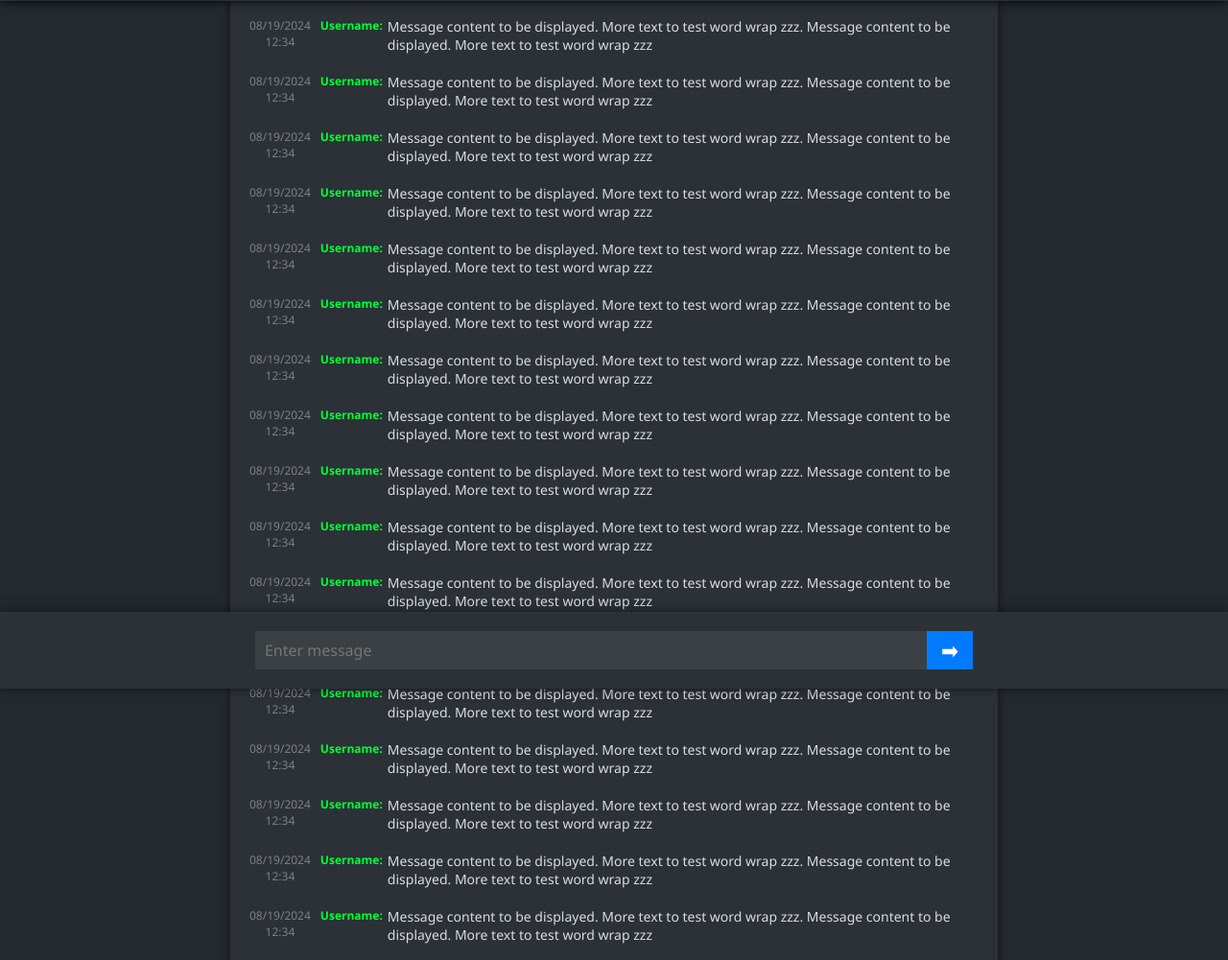
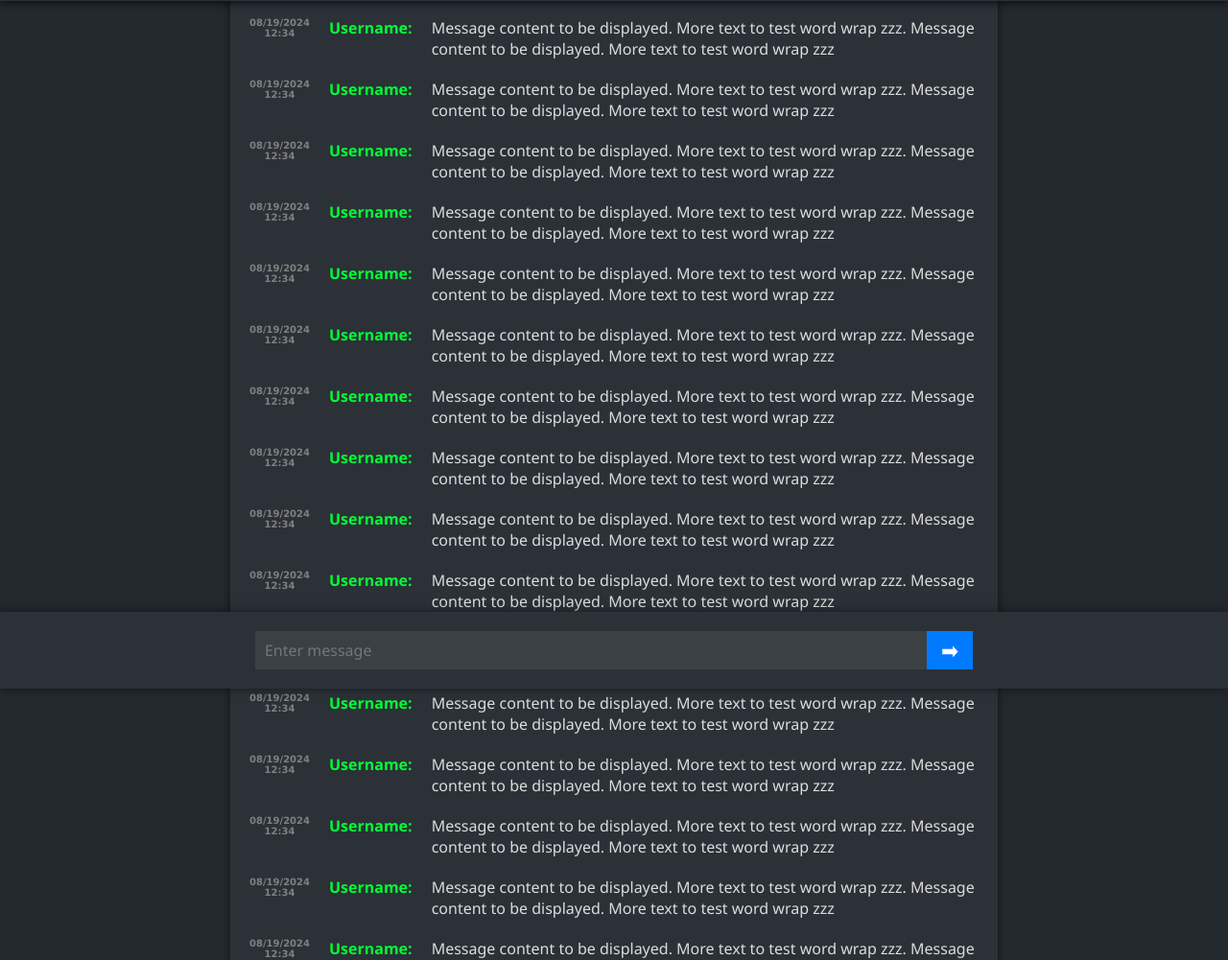
Before and after one commit to jyotirmay-exe/flask-ChatHub, a Flask app: template templates/chat_room.html in a window 1280 px wide. Shown: the part 82-1083 px from the top of the page at 96% size. Run offline with Flask 3, Linux system fonts and the light colour scheme; the template is opened without the code that fills it, so the values that code supplies are empty.

Commit message:
more frontend juice

```diff
--- a/static/styles.css
+++ b/static/styles.css
@@ -105,22 +105,23 @@ input {
 }
 
 .timestamp {
+    font-family: 'Lucida Sans', 'Lucida Sans Regular', 'Lucida Grande', 'Lucida Sans Unicode', Geneva, Verdana, sans-serif;
     color: gray;
-    margin-right: 10px;
-    font-size: 12px;
+    font-size: 10px;
+    font-weight: 700;
 }
 
 .username {
     color: #00ff37;
-    margin-right: 5px;
+    margin: 0px  20px;
     font-weight: 700;
-    font-size: 12px;
+    font-size: 16px;
 }
 
 .text {
     white-space: pre-wrap;
     text-align: left;
-    font-size: 14px;
+    font-size: 16px;
 }
 
 
```
